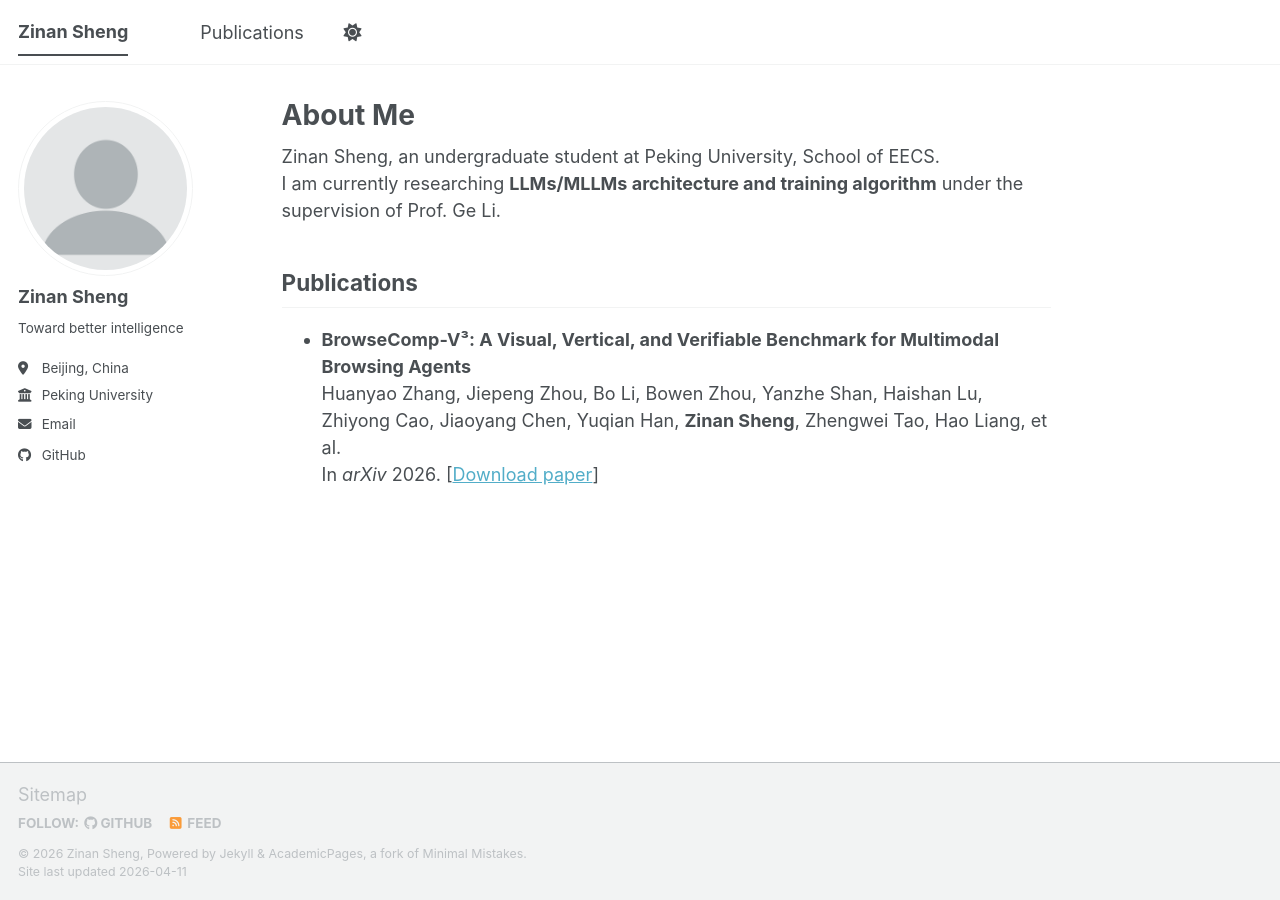
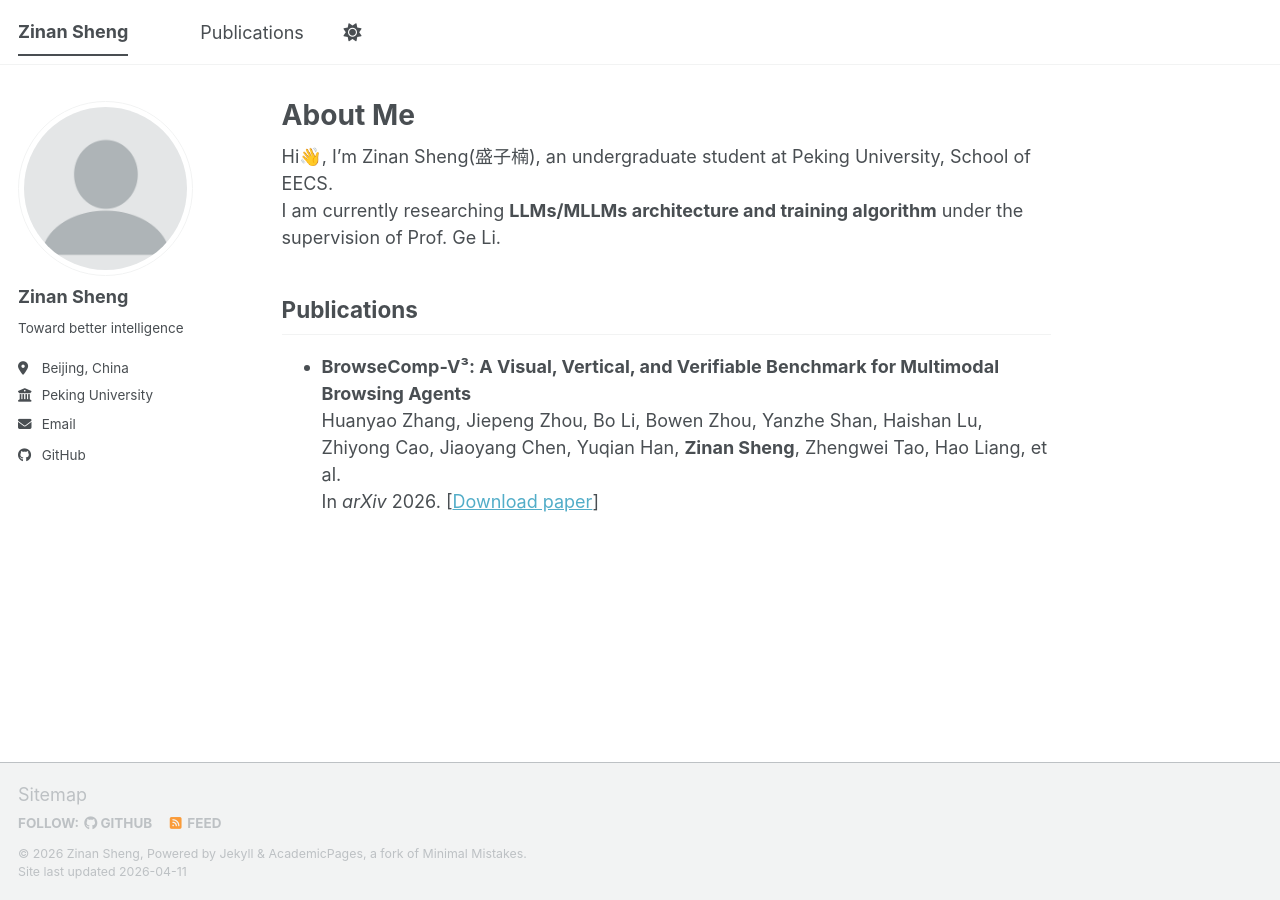
Before and after one commit to ZnShengPKU/ZnShengPKU.github.io, a Jekyll site: the page built from _pages/about.md, in a window 1280 px wide. Built offline with Jekyll 4.4.1, drawn with Linux system fonts in a browser that asks for light colours; a script bundle is joined from its source files by our own code; library files that are not in the unit come from our copies.

Commit message:
initial commit

```diff
--- a/_pages/about.md
+++ b/_pages/about.md
@@ -7,7 +7,7 @@ redirect_from:
   - /about.html
 ---
 
-Zinan Sheng, an undergraduate student at Peking University, School of EECS.<br>
+Hi👋, I'm Zinan Sheng(盛子楠), an undergraduate student at Peking University, School of EECS.<br>
 I am currently researching **LLMs/MLLMs architecture and training algorithm** under the supervision of Prof. Ge Li.
 
 ## Publications
```
